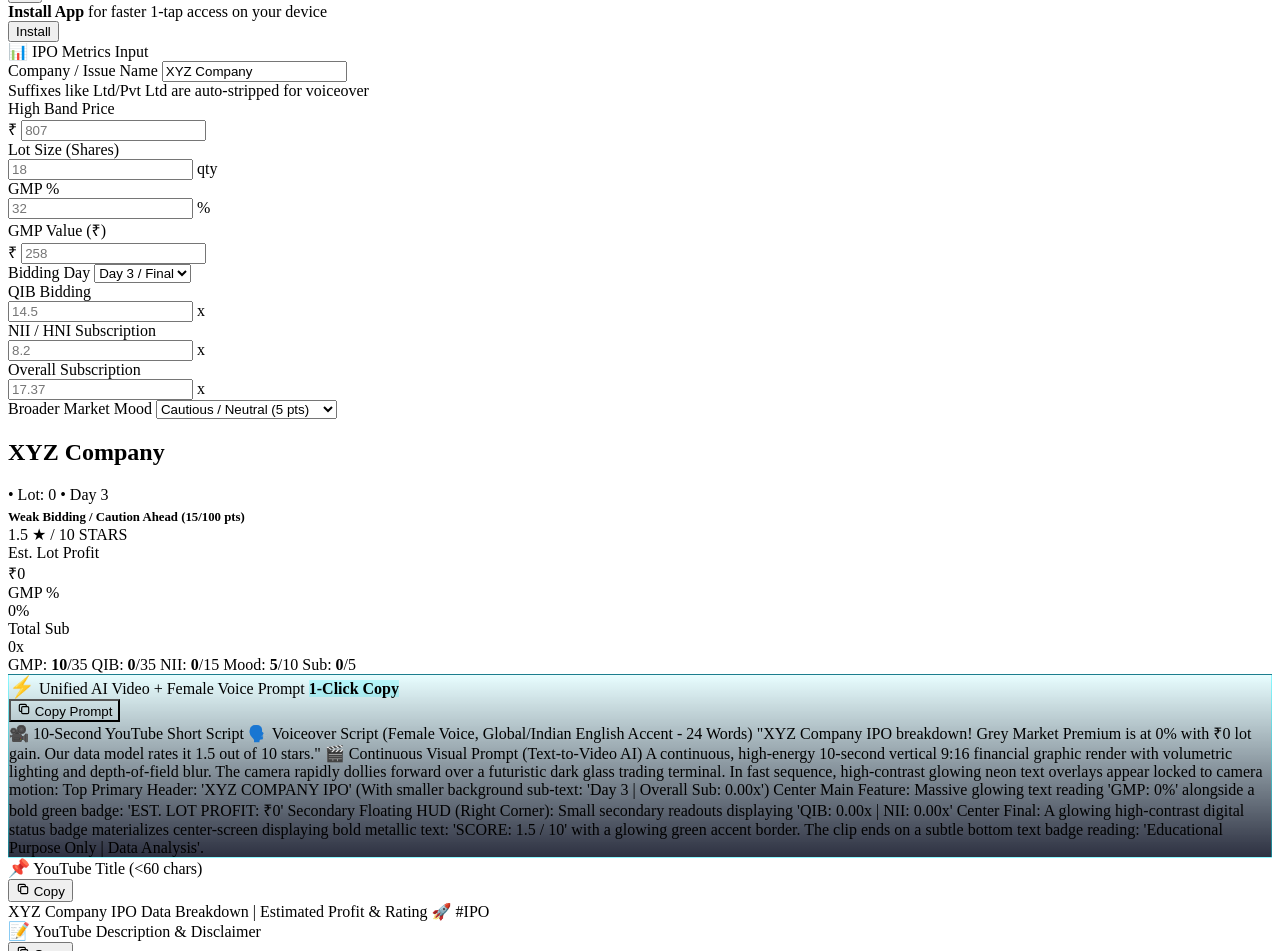
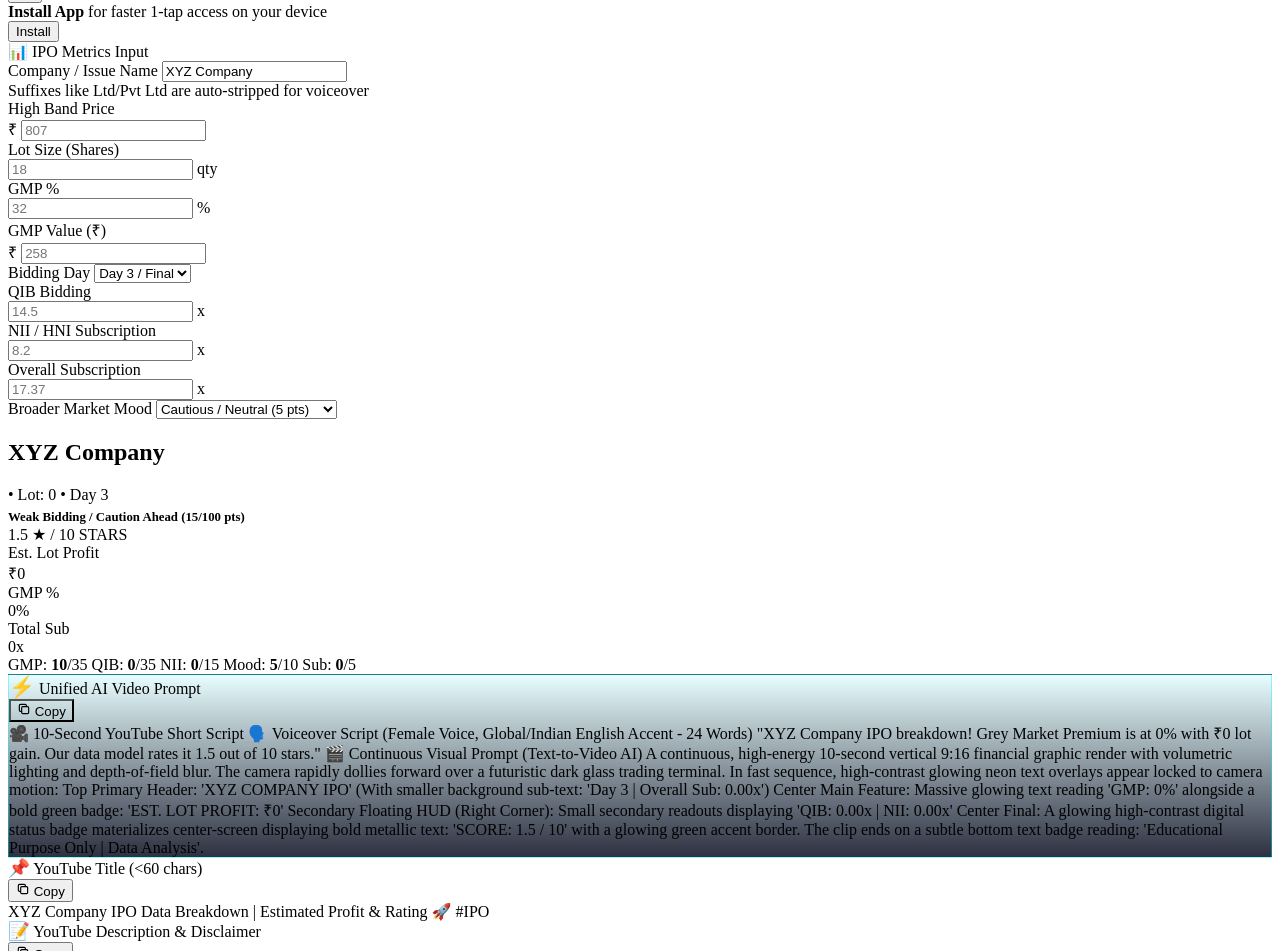
Before and after one commit to UltimateDip/ipo-studio, a website with bundled scripts: page index.html in a window 1280 px wide. Shown: the part 149-1100 px from the top of the page. Built offline with nearby package versions, Linux system fonts and the light colour scheme.

Commit message:
simplify copy button label

```diff
--- a/index.html
+++ b/index.html
@@ -210,12 +210,11 @@
         <div class="asset-header">
           <div class="asset-title-group">
             <span style="font-size: 1.3rem;">⚡</span>
-            <span class="asset-title" style="color: var(--accent-cyan); font-size: 1rem;">Unified AI Video + Female Voice Prompt</span>
-            <span class="asset-tag" style="background: rgba(0, 240, 255, 0.2); color: var(--accent-cyan); font-weight: 700;">1-Click Copy</span>
+            <span class="asset-title" style="color: var(--accent-cyan); font-size: 1rem;">Unified AI Video Prompt</span>
           </div>
           <button class="btn-copy" style="background: var(--accent-cyan); color: #000;" onclick="copyContent('unifiedBox', this)">
             <svg width="14" height="14" fill="none" stroke="currentColor" viewBox="0 0 24 24"><path stroke-linecap="round" stroke-linejoin="round" stroke-width="2" d="M8 16H6a2 2 0 01-2-2V6a2 2 0 012-2h8a2 2 0 012 2v2m-6 12h8a2 2 0 002-2v-8a2 2 0 00-2-2h-8a2 2 0 00-2 2v8a2 2 0 002 2z"></path></svg>
-            Copy Prompt
+            Copy
           </button>
         </div>
         <div class="asset-box code-look" id="unifiedBox" style="max-height: 260px;"></div>
```
